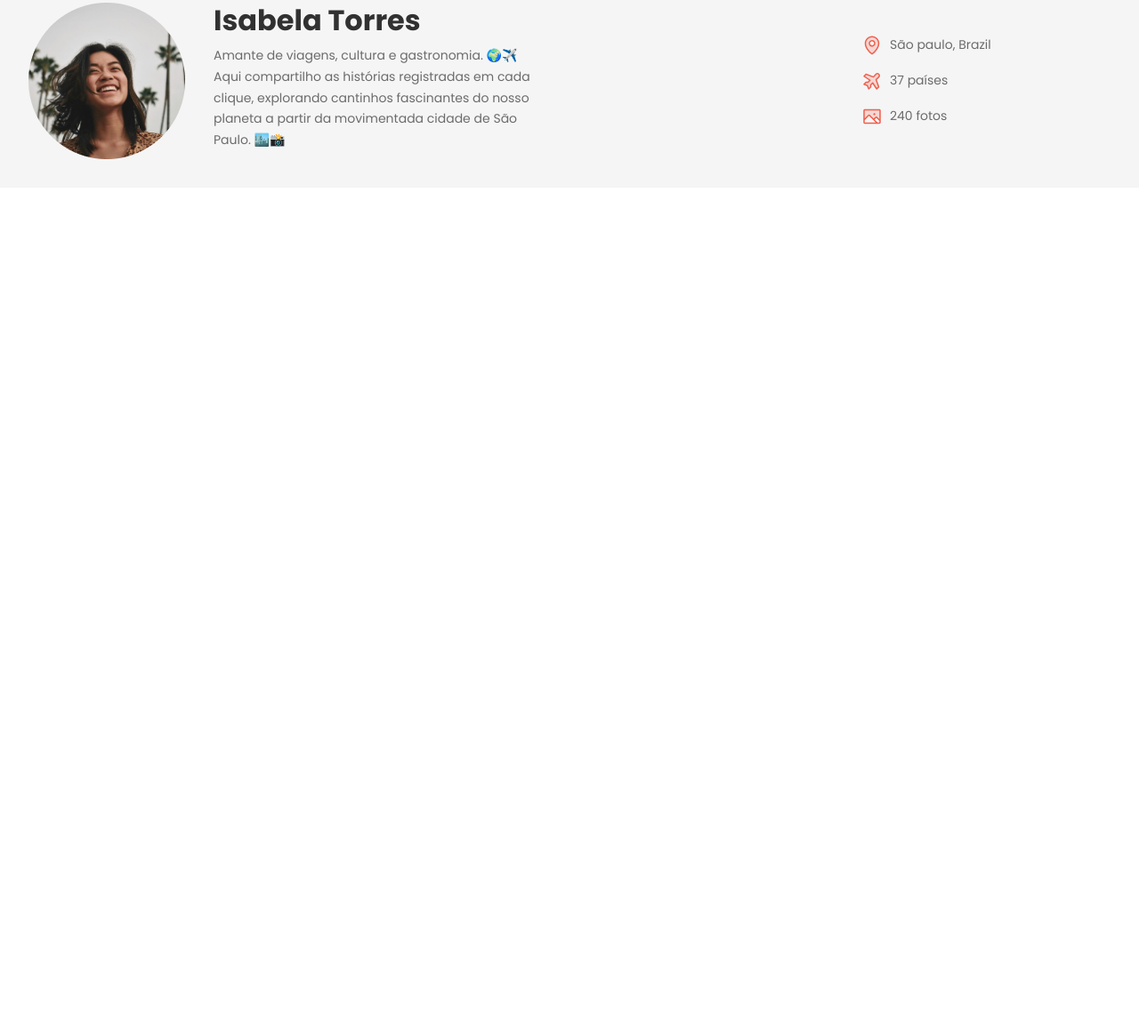
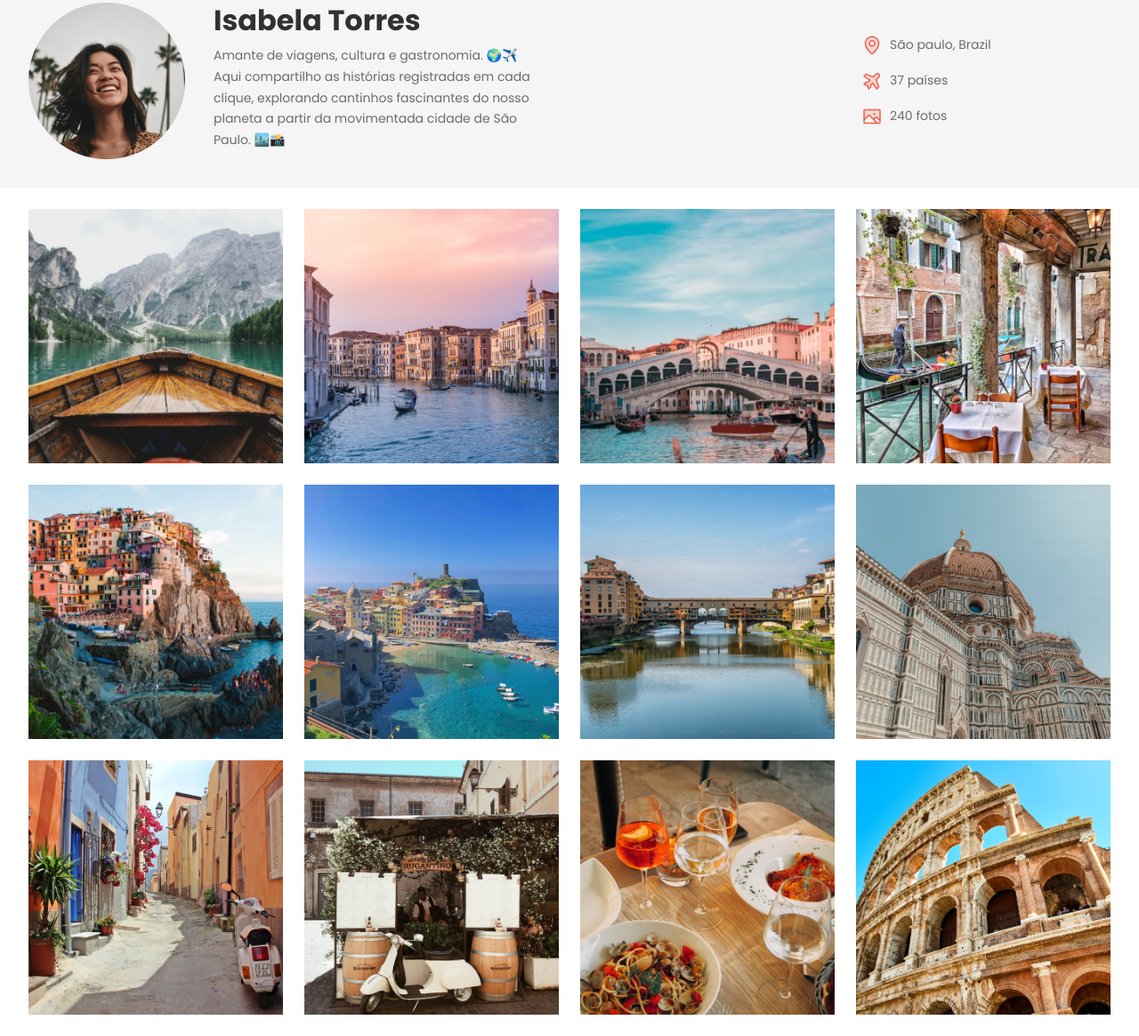
Before and after one commit to Br4yon/rocketseat-mba-full-stack, a plain HTML site: page src/pages/travelgram/index.html in a window 1280 px wide. Shown: the part 132-1297 px from the top of the page at 89% size. Before the commit the page ends 800 px from the top, so only its background shows below. Drawn offline with Linux system fonts and the light colour scheme.

Commit message:
main gallery

```diff
--- a/src/assets/css/travelgram/index.css
+++ b/src/assets/css/travelgram/index.css
@@ -1,3 +1,4 @@
 @import url(global.css);
 @import url(nav.css);
 @import url(header.css);
+@import url(main.css);
--- /dev/null
+++ b/src/assets/css/travelgram/main.css
@@ -0,0 +1,12 @@
+main{
+  display: flex;
+  flex-wrap: wrap;
+  gap:  24px;
+  padding-block: 24px;
+}
+
+main img{
+  width: 286px;
+  height: 286px;
+  object-fit: cover;
+}
--- a/src/pages/travelgram/index.html
+++ b/src/pages/travelgram/index.html
@@ -70,6 +70,19 @@
     </header>
 
   </div>
-
+  <main class="container">
+    <img src="../../assets/imgs/travelgram/Image 01.png" alt="...">
+    <img src="../../assets/imgs/travelgram/Image 02.png" alt="...">
+    <img src="../../assets/imgs/travelgram/Image 03.png" alt="...">
+    <img src="../../assets/imgs/travelgram/Image 04.png" alt="...">
+    <img src="../../assets/imgs/travelgram/Image 05.png" alt="...">
+    <img src="../../assets/imgs/travelgram/Image 06.png" alt="...">
+    <img src="../../assets/imgs/travelgram/Image 07.png" alt="...">
+    <img src="../../assets/imgs/travelgram/Image 08.png" alt="...">
+    <img src="../../assets/imgs/travelgram/Image 09.png" alt="...">
+    <img src="../../assets/imgs/travelgram/Image 10.png" alt="...">
+    <img src="../../assets/imgs/travelgram/Image 11.png" alt="...">
+    <img src="../../assets/imgs/travelgram/Image 12.png" alt="...">
+  </main>
 </body>
 </html>
```
